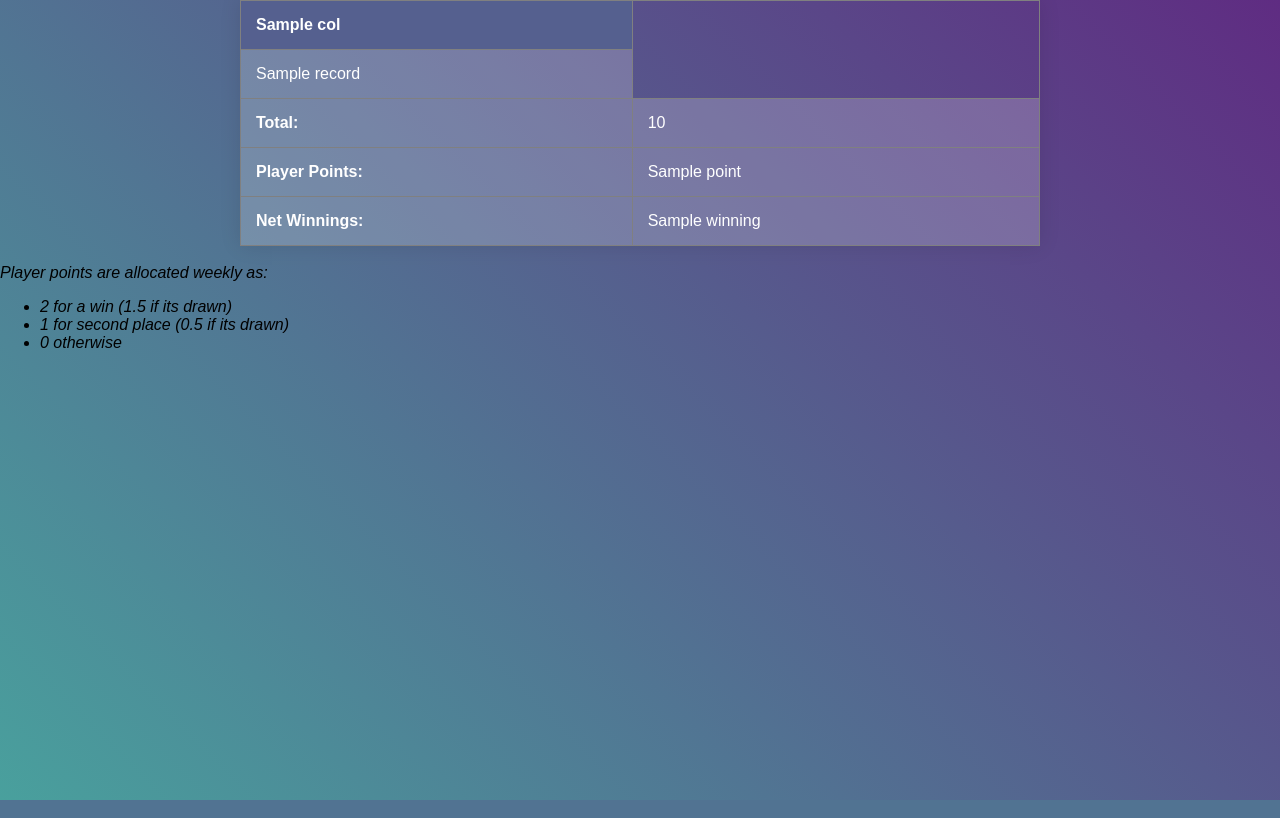
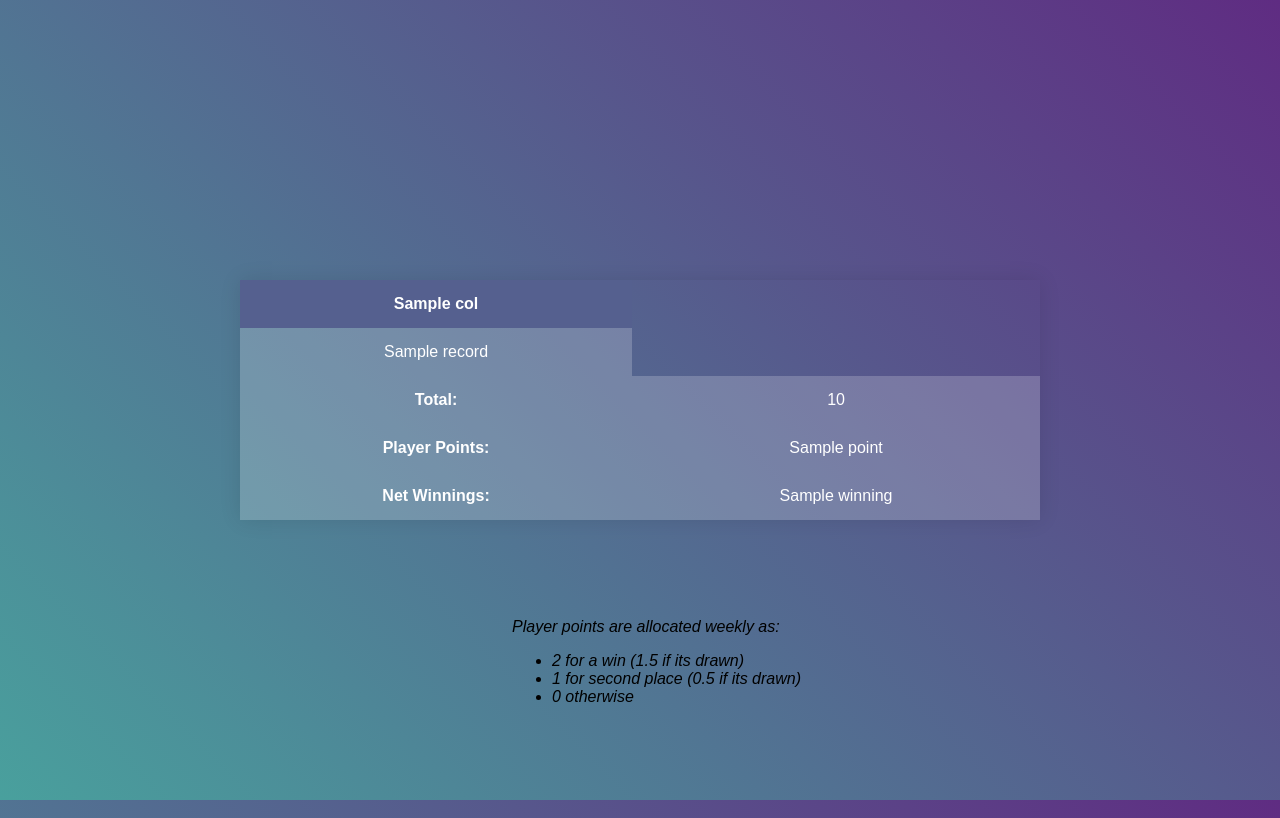
Before and after one commit to harrylb14/FPL-Score-Calculator, a Flask app: template app/templates/full_scores.html in a window 1280 px wide. Run offline with Flask 2, Linux system fonts and the light colour scheme; the template is opened without the code that fills it: most values are stand-ins (such as "Sample title", 1, 10 or a date in 2020); style sheets or scripts are compiled from the project's sources.

Commit message:
css styling

```diff
--- a/app/static/css/scores.css
+++ /dev/null
@@ -1,70 +0,0 @@
-html,
-body {
-	height: 100%;
-}
-
-body {
-	margin: 0;
-	background: linear-gradient(45deg, #49a09d, #5f2c82);
-	font-family: sans-serif;
-	font-weight: 100;
-}
-
-.container {
-	position: absolute;
-	top: 50%;
-	left: 50%;
-	transform: translate(-50%, -50%);
-}
-
-table {
-	width: 800px;
-	border-collapse: collapse;
-	overflow: hidden;
-	box-shadow: 0 0 20px rgba(0,0,0,0.1);
-}
-
-table.center {
-    margin-left:auto;
-    margin-right:auto;
-}
-
-th,
-td {
-	padding: 15px;
-	background-color: rgba(255,255,255,0.2);
-	color: #fff;
-}
-
-th {
-	text-align: left;
-}
-
-thead {
-	th {
-		background-color: #55608f;
-	}
-}
-
-tbody {
-	tr {
-		&:hover {
-			background-color: rgba(255,255,255,0.3);
-		}
-	}
-	td {
-		position: relative;
-		&:hover {
-			&:before {
-				content: "";
-				position: absolute;
-				left: 0;
-				right: 0;
-				top: -9999px;
-				bottom: -9999px;
-				background-color: rgba(255,255,255,0.2);
-				z-index: -1;
-			}
-		}
-	}
-}
--- /dev/null
+++ b/app/static/css/style.scss
@@ -0,0 +1,94 @@
+h1.Greeting {
+  position: absolute;
+  top: 50%;
+  left: 50%;
+  /* bring your own prefixes */
+  transform: translate(-50%, -50%);
+}
+
+a.button {
+    background: linear-gradient(45deg, #49a09d, #5f2c82);
+    box-shadow: 0 5px 0 rgb(27, 2, 68);
+    color: white;
+    padding: 1em 1.5em;
+    position: absolute;
+    text-decoration: none;
+    top: 60%;
+    left: 50%;
+    transform: translate(-50%, -20%);
+    border-radius: 15px;
+}
+
+.button:hover {
+    background: linear-gradient(45deg, #295c5a, #3b1b50);
+    cursor: pointer;
+}
+
+.button:active {
+    box-shadow: none;
+ }
+
+body {
+  height: 100%;
+  width: 100%
+}
+body {
+  margin: 0;
+  height:100%;
+  background: linear-gradient(45deg, #49a09d, #5f2c82);
+  font-family: sans-serif;
+  font-weight: 100;
+}
+.container {
+  position: absolute;
+  top: 50%;
+  left: 50%;
+  -webkit-transform: translate(-50%, -50%);
+          transform: translate(-50%, -50%);
+}
+table {
+  width: 800px;
+  border-collapse: collapse;
+  overflow: hidden;
+  box-shadow: 0 0 20px rgba(0, 0, 0, 0.1);
+}
+th,
+td {
+  padding: 15px;
+  background-color: rgba(255, 255, 255, 0.2);
+  color: #fff;
+}
+th {
+  text-align: center;
+}
+thead th {
+  background-color: #55608f;
+}
+tbody tr:hover {
+  background-color: rgba(255, 255, 255, 0.3);
+}
+tbody td {
+  position: relative;
+  text-align: center;
+}
+
+tbody td:hover:before {
+  content: "";
+  position: absolute;
+  left: 0;
+  right: 0;
+  top: -9999px;
+  bottom: -9999px;
+  background-color: rgba(255, 255, 255, 0.2);
+  z-index: -1;
+}
+
+.text {
+	width:40%;
+    height:200px;
+	top: 600px;
+	left: 40%;
+	position: relative;
+	font-family: sans-serif;
+	font-weight: 100;
+  }
--- /dev/null
+++ b/app/templates/base.html
@@ -0,0 +1,12 @@
+<html>
+    <head>
+        <title>FPL Scores</title>
+        <link rel="stylesheet" href="{{ url_for('static', filename='css/style.scss') }}">
+    </head>
+
+    <body>
+    <section class="content">
+    {% block content %}{% endblock %}
+    </section>
+    </body>
+</html>
--- a/app/templates/full_scores.html
+++ b/app/templates/full_scores.html
@@ -1,9 +1,8 @@
-<html>
-<head>
-    <title>FPL Scores</title>
-    <link rel="stylesheet" href="{{ url_for('static', filename='css/scores.css') }}">
-  </head>
-<table border="1" class="center">
+{% extends 'base.html' %}
+
+{% block content %}
+<div class="container">
+    <table>
         <thead>
             <tr>
                 {% for col in colnames %}
@@ -39,7 +38,9 @@
             </tr>
         </tbody>
     </table>
+</div>
 <br>
+<div class="text">
 <i> Player points are allocated weekly as:
     <ul>
         <li> 2 for a win (1.5 if its drawn) </li>
@@ -47,4 +48,5 @@
         <li> 0 otherwise </li>
     </ul>
 </i>
-</html>
+</div>
+{% endblock %}
```
Also changed, not shown: app/templates/index.html (+10 -6 lines). Lines whose indentation alone changed are shown as unchanged.
